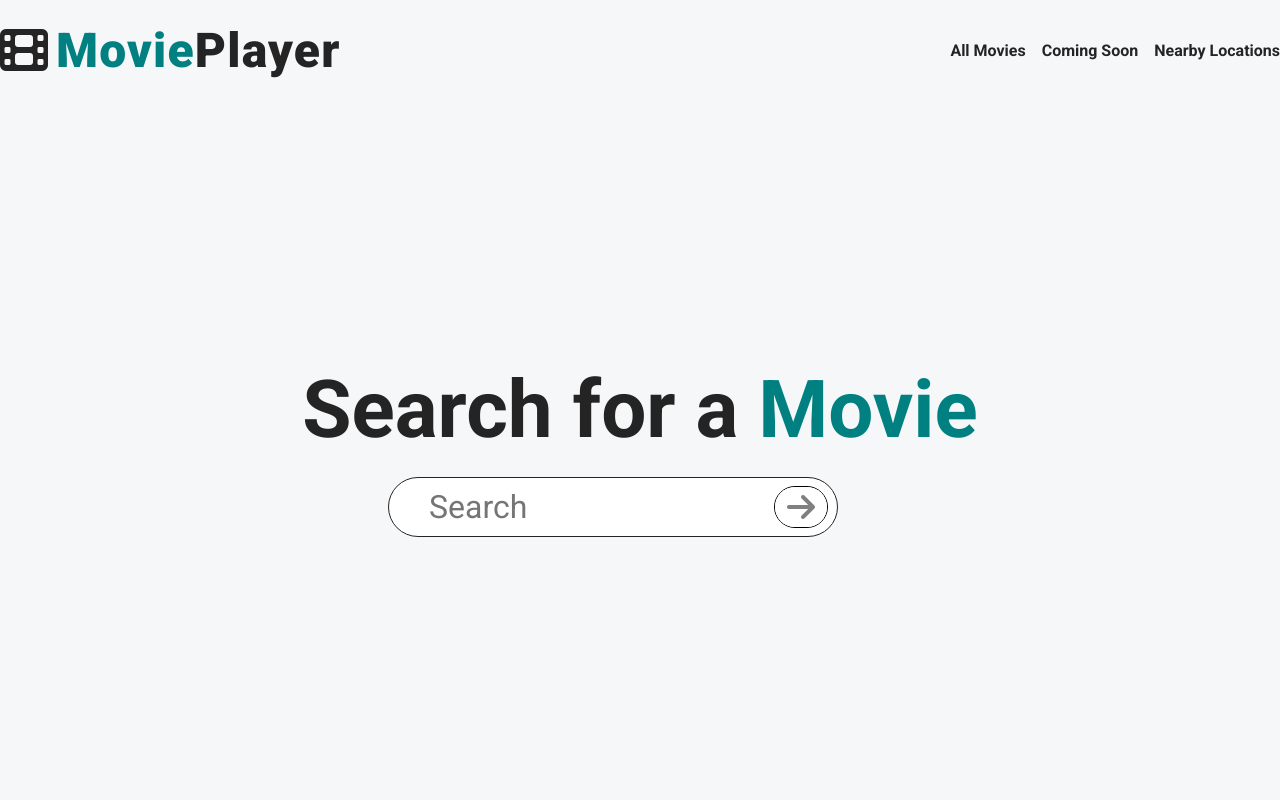
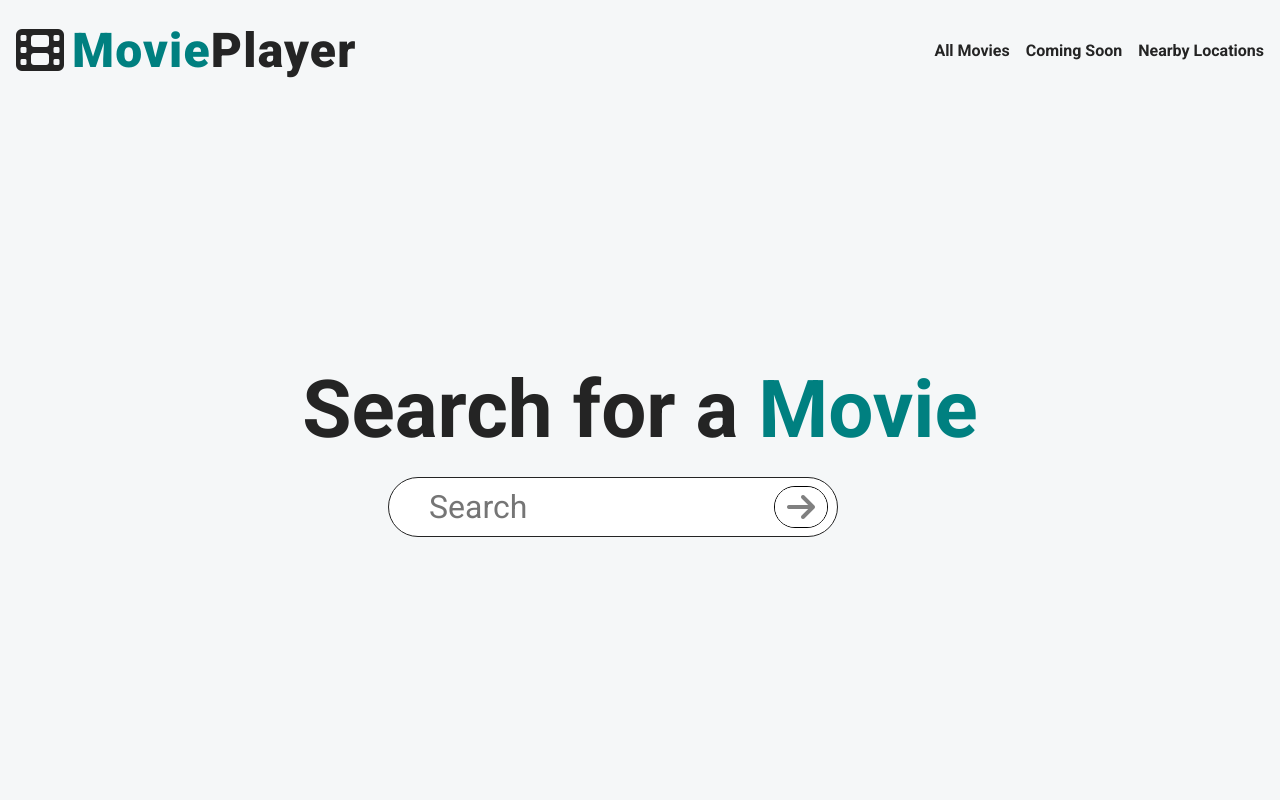
Before and after one commit to julianjfouf/personal-project-1---api-calling-website, a plain HTML site: page index.html in a window 1280 px wide. Shown: the top 800 px of the page. Drawn offline with Linux system fonts and the light colour scheme.

Commit message:
fixed padding

```diff
--- a/style.css
+++ b/style.css
@@ -39,6 +39,9 @@ a {
 NAV
 
 */
+nav {
+  padding: 0 16px;
+}
 
 .nav__row {
   height: 100px;
```
